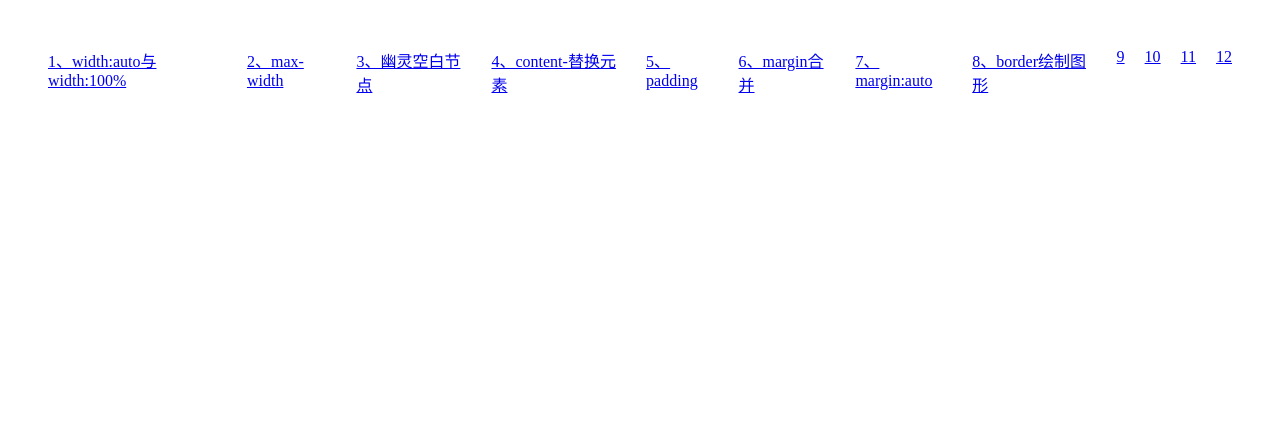
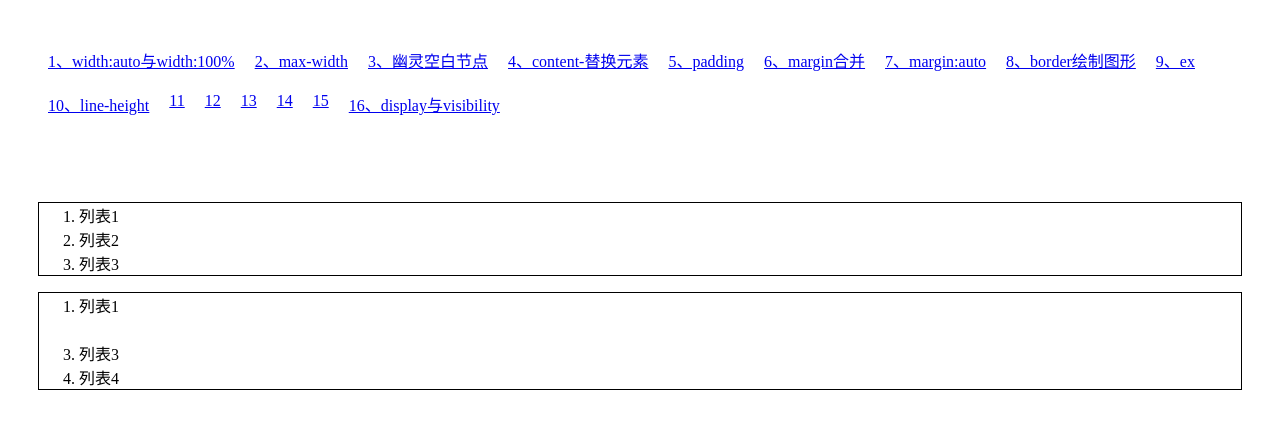
Before and after one commit to JuliaJaJa/css-demo, a Vue app: page /#/css16 in a window 1280 px wide. Shown: the top 424 px of the page. Built offline with nearby package versions, Linux system fonts and the light colour scheme.

Commit message:
feat: new file

```diff
--- a/src/App.vue
+++ b/src/App.vue
@@ -3,7 +3,7 @@
  * @Author: huyi2
  * @Date: 2021-08-09 16:12:12
  * @LastEditors: huyi2
- * @LastEditTime: 2021-08-11 19:29:44
+ * @LastEditTime: 2021-08-11 21:20:12
 -->
 <template>
   <div id="app" class="app">
@@ -16,10 +16,14 @@
       <router-link class="title_item" to="/css6">6、margin合并</router-link>
       <router-link class="title_item" to="/css7">7、margin:auto</router-link>
       <router-link class="title_item" to="/css8">8、border绘制图形</router-link>
-      <router-link class="title_item" to="/css9">9</router-link>
-      <router-link class="title_item" to="/css10">10</router-link>
+      <router-link class="title_item" to="/css9">9、ex</router-link>
+      <router-link class="title_item" to="/css10">10、line-height</router-link>
       <router-link class="title_item" to="/css11">11</router-link>
       <router-link class="title_item" to="/css12">12</router-link>
+      <router-link class="title_item" to="/css13">13</router-link>
+      <router-link class="title_item" to="/css14">14</router-link>
+      <router-link class="title_item" to="/css15">15</router-link>
+      <router-link class="title_item" to="/css16">16、display与visibility</router-link>
     </div>
     <div class="content">
       <router-view/>
@@ -37,6 +41,7 @@ export default {
 .app {
   .title {
     display: flex;
+    flex-wrap: wrap;
     padding: 30px;
     &_item {
       margin: 10px;
--- a/src/router/index.js
+++ b/src/router/index.js
@@ -3,7 +3,7 @@
  * @Author: huyi2
  * @Date: 2021-08-09 16:12:12
  * @LastEditors: huyi2
- * @LastEditTime: 2021-08-11 17:48:48
+ * @LastEditTime: 2021-08-11 21:18:09
  */
 import Vue from 'vue'
 import Router from 'vue-router'
@@ -71,6 +71,26 @@ export default new Router({
       path: '/css12',
       name: 'css12',
       component: () => import('@/views/css12')
+    },
+    {
+      path: '/css13',
+      name: 'css13',
+      component: () => import('@/views/css13')
+    },
+    {
+      path: '/css14',
+      name: 'css14',
+      component: () => import('@/views/css14')
+    },
+    {
+      path: '/css15',
+      name: 'css15',
+      component: () => import('@/views/css15')
+    },
+    {
+      path: '/css16',
+      name: 'css16',
+      component: () => import('@/views/css16')
     }
   ]
 })
--- a/src/views/css10.vue
+++ b/src/views/css10.vue
@@ -3,14 +3,30 @@
  * @Author: huyi2
  * @Date: 2021-08-11 17:46:40
  * @LastEditors: huyi2
- * @LastEditTime: 2021-08-11 17:47:48
+ * @LastEditTime: 2021-08-11 20:22:00
 -->
 <template>
-  <div class="container"></div>
+  <div class="container">
+    <h4>div高度是由行高决定的，而非文字。</h4>
+    <div class="lineHeight">高度</div>
+    <br/>
+    <div class="lineHeight2">高度</div>
+  </div>
 </template>
 
 <style lang="less" scoped>
 .container {
-
+  .lineHeight {
+    font-size: 16px;
+    line-height: 0;
+    border: 1px solid #ccc;
+    background: #eee;
+  }
+  .lineHeight2 {
+    font-size: 0;
+    line-height: 16px;
+    border: 1px solid #ccc;
+    background: #eee;
+  }
 }
 </style>
--- /dev/null
+++ b/src/views/css13.vue
@@ -0,0 +1,16 @@
+<!--
+ * @Descripttion:
+ * @Author: huyi2
+ * @Date: 2021-08-11 21:16:46
+ * @LastEditors: huyi2
+ * @LastEditTime: 2021-08-11 21:17:18
+-->
+<template>
+  <div class="container"></div>
+</template>
+
+<style lang="less" scoped>
+.container {
+
+}
+</style>
--- /dev/null
+++ b/src/views/css14.vue
@@ -0,0 +1,16 @@
+<!--
+ * @Descripttion:
+ * @Author: huyi2
+ * @Date: 2021-08-11 21:16:56
+ * @LastEditors: huyi2
+ * @LastEditTime: 2021-08-11 21:17:20
+-->
+<template>
+  <div class="container"></div>
+</template>
+
+<style lang="less" scoped>
+.container {
+
+}
+</style>
--- /dev/null
+++ b/src/views/css15.vue
@@ -0,0 +1,16 @@
+<!--
+ * @Descripttion:
+ * @Author: huyi2
+ * @Date: 2021-08-11 21:17:04
+ * @LastEditors: huyi2
+ * @LastEditTime: 2021-08-11 21:17:22
+-->
+<template>
+  <div class="container"></div>
+</template>
+
+<style lang="less" scoped>
+.container {
+
+}
+</style>
--- /dev/null
+++ b/src/views/css16.vue
@@ -0,0 +1,43 @@
+<!--
+ * @Descripttion:
+ * @Author: huyi2
+ * @Date: 2021-08-11 21:17:11
+ * @LastEditors: huyi2
+ * @LastEditTime: 2021-08-11 21:19:46
+-->
+<template>
+  <div class="container">
+    <ol>
+      <li>列表</li>
+      <li class="dn">列表</li>
+      <li>列表</li>
+      <li>列表</li>
+    </ol>
+    <ol>
+      <li>列表</li>
+      <li class="vh">列表</li>
+      <li>列表</li>
+      <li>列表</li>
+    </ol>
+  </div>
+</template>
+
+<style lang="less" scoped>
+.container {
+  .vh {
+    visibility: hidden;
+  }
+  .dn {
+    display: none;
+  }
+  ol {
+    border: 1px solid;
+    margin: 1em 0;
+    counter-reset: test;
+  }
+  li:after {
+    counter-increment: test;
+    content: counter(test);
+  }
+}
+</style>
--- a/src/views/css9.vue
+++ b/src/views/css9.vue
@@ -3,14 +3,27 @@
  * @Author: huyi2
  * @Date: 2021-08-11 17:46:33
  * @LastEditors: huyi2
- * @LastEditTime: 2021-08-11 17:47:46
+ * @LastEditTime: 2021-08-11 20:16:08
 -->
 <template>
-  <div class="container"></div>
+  <div class="container">
+    <span class="font20">
+      文字图标
+      <i class="icon-arrow"></i>
+    </span>
+  </div>
 </template>
 
 <style lang="less" scoped>
 .container {
-
+  .font20 {
+    font-size: 20px;
+  }
+  .icon-arrow {
+    display: inline-block;
+    width: 30px;
+    height: 1ex;
+    background: url('../assets/arrow.png') no-repeat center/20px 20px;
+  }
 }
 </style>
```
Also changed, not shown: src/assets/arrow.png (added).
